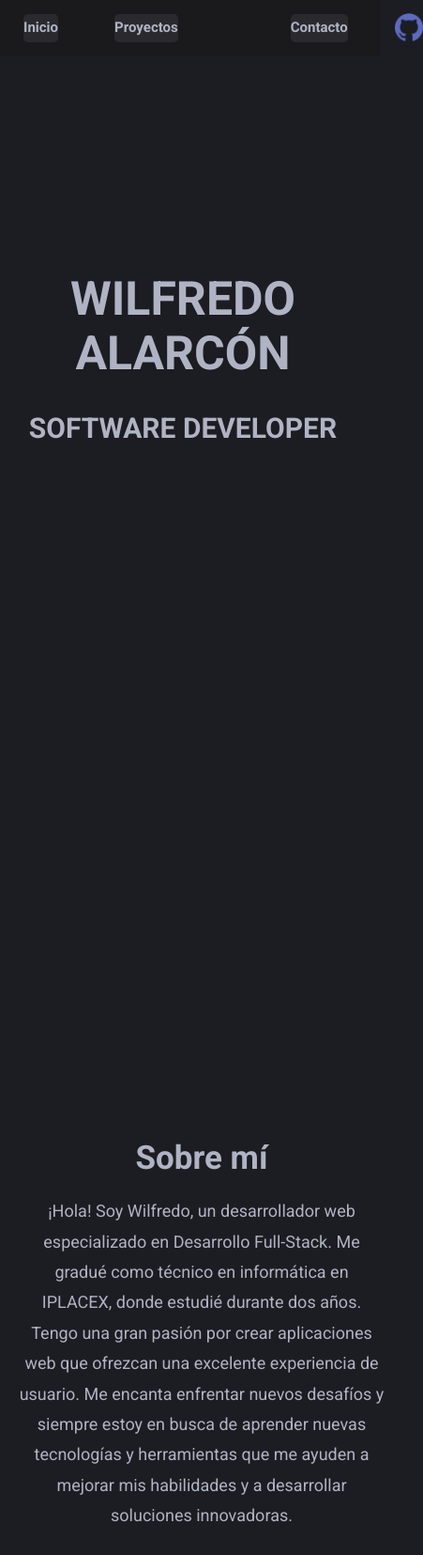
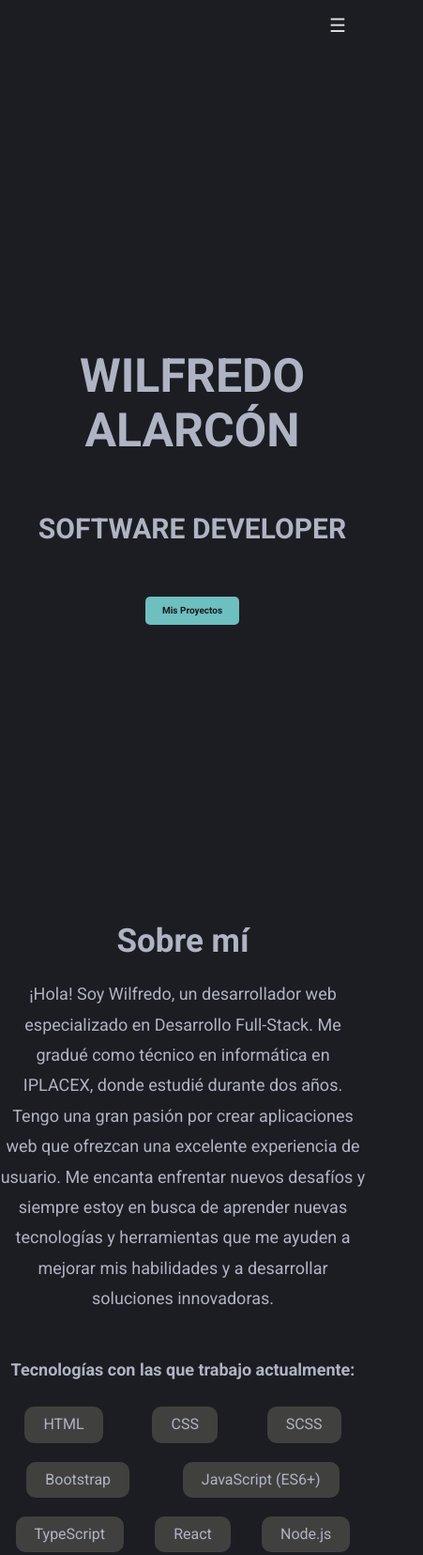
Before and after one commit to wilfredo1234/Portafolio-Desarrollador-Web, a plain HTML site: page index.html in a window 390 px wide. Shown: the top 1655 px of the page at 94% size, 451 px wide, since content can reach past the window. Drawn offline with nearby package versions, Linux system fonts and the light colour scheme.

Commit message:
Actualizacion de index.js, index.css e index.html

```diff
--- a/JavaScript/index.js
+++ b/JavaScript/index.js
@@ -0,0 +1,27 @@
+// Seleccionamos el botón de menú y la navegación
+const menuToggle = document.getElementById('menu-toggle');
+const nav = document.querySelector('.containerNavegation__nav');
+
+// Agregamos el evento de click al botón de menú
+menuToggle.addEventListener('click', () => {
+    nav.classList.toggle('nav-active');
+
+    // Cambiar el ícono del botón al estado activo/inactivo
+    if (nav.classList.contains('nav-active')) {
+        menuToggle.innerHTML = '&times;'; // Ícono de 'X' para cerrar
+    } else {
+        menuToggle.innerHTML = '&#9776;'; // Ícono de hamburguesa
+    }
+});
+
+// Cerrar el menú al hacer clic en un enlace
+const navLinks = document.querySelectorAll('.containerNavegation__nav-enlace');
+
+navLinks.forEach(link => {
+    link.addEventListener('click', () => {
+        if (nav.classList.contains('nav-active')) {
+            nav.classList.remove('nav-active');
+            menuToggle.innerHTML = '&#9776;'; // Restaurar ícono de hamburguesa
+        }
+    });
+});
--- a/css/index.css
+++ b/css/index.css
@@ -9,7 +9,8 @@
     --color-texto-hover: #6ebfbf;
     --color-texto-nav: #e0e0e0;
     --color-texto-nav-hover: #ffffff;
-    --color-fondo-nav: #2a2a2e;
+    --color-fondo-nav: #1a1a1d;
+    --color-btn-tecnologias: #40403f;
 
     /* Fuentes */
     --fuente-principal: 'Roboto', sans-serif;
@@ -18,9 +19,10 @@
 
 body {
     background-color: var(--color-body);
-    font-family: 'Roboto', sans-serif;
+    font-family: var(--fuente-principal);
     overflow-x: hidden;
-
+    margin: 0;
+    padding: 0;
     scroll-behavior: smooth;
 }
 
@@ -45,6 +47,63 @@ body {
     height: 100%;
     background-color: var(--color-navegation);
     padding-left: 1.5rem;
+    transition: transform 0.3s ease, opacity 0.3s ease;
+}
+
+/* Ocultar el menú en dispositivos móviles por defecto */
+@media (max-width: 568px) {
+    .containerNavegation__nav {
+        display: none;
+        flex-direction: column;
+        background-color: var(--color-navegation);
+        position: absolute;
+        top: 6rem;
+        left: 0;
+        width: 100%;
+        height: calc(100vh - 6rem);
+        z-index: 999;
+    }
+
+
+    .menu-toggle {
+        display: block;
+        position: absolute;
+        top: 1.5rem;
+        right: 1.5rem;
+        background: none;
+        border: none;
+        font-size: 2rem;
+        color: var(--color-texto-nav);
+        cursor: pointer;
+    }
+
+    /* Ajustes de los enlaces del menú en móviles */
+    .containerNavegation__nav-enlace {
+        width: 100%;
+        height: 4rem;
+        text-align: center;
+        padding: 1rem 0;
+        margin: 0;
+        border-bottom: 1px solid var(--color-texto-hover);
+    }
+
+    /* Estilos para el estado activo del menú */
+    .nav-active {
+        display: flex;
+        animation: fadeIn 0.3s ease-in-out;
+    }
+}
+
+/* Animación para la aparición del menú */
+@keyframes fadeIn {
+    from {
+        opacity: 0;
+        transform: translateY(-20px);
+    }
+    to {
+        opacity: 1;
+        transform: translateY(0);
+    }
 }
 
 .containerNavegation__nav-enlace {
@@ -58,12 +117,21 @@ body {
     color: var(--color-texto);
     font-weight: bold;
     background-color: var(--color-fondo-nav);
-    transition: box-shadow 0.3s ease;
-    transition: transform 0.3s ease;
+    transition: box-shadow 0.3s ease, transform 0.3s ease;
     box-shadow: 0 0 5px rgba(0, 0, 0, 0);
     margin-left: 1rem;
     border-radius: 0.5rem;
 }
+
+@media (max-width: 568px) {
+    .containerNavegation__nav-enlace {
+        width: 100%;
+        height: 4rem;
+        text-align: center;
+        margin-left: 0;
+    }
+}
+
 .containerNavegation__nav-enlace:hover {
     box-shadow: 0 0 5px rgba(0, 0, 0, 1);
     box-shadow: 0 0 20px 5px rgba(255, 255, 255, 0.7); /* Añadir sombra con brillo al pasar el mouse */
@@ -76,33 +144,45 @@ body {
     align-items: center;
     margin-right: 4rem;
     width: 100%;
-    height: 4rem
+    height: 4rem;
 }
+
 .containerNavegation__containerLogo-logo {
     width: 3rem;
-    height: 3rem
+    height: 3rem;
 }
 
 
 /* Section One */
 .containerSeccionOne {
+    display: flex;
+    justify-content: center;
+    align-items: center;
+    flex-direction: column;
     width: 100%;
     height: 100vh; /* Cada sección ocupa el 100% de la pantalla */
     scroll-snap-align: start; /* Hace que la sección se alinee al inicio al hacer scroll */
+}
 
-    margin-top: 23rem;
+@media (max-width: 568px) {
+    .containerSeccionOne {
+        padding: 2rem 1rem;
+    }
 }
+
 .containerSeccionOne__titulo {
     text-align: center;
     color: var(--color-texto);
     font-size: 5rem;
     text-transform: uppercase;
 }
+
 .containerSeccionOne__titulo:hover {
     color: var(--color-texto-hover);
     transform: scale(1.1);
     transition: transform 0.3s ease;
 }
+
 .containerSeccionOne__subtitulo {
     text-align: center;
     color: var(--color-texto);
@@ -110,11 +190,13 @@ body {
     text-transform: uppercase;
 
 }
+
 .containerSeccionOne__subtitulo:hover {
     color: var(--color-texto-hover);
     transform: scale(1.1);
     transition: transform 0.3s ease;
 }
+
 .video-background {
     position: absolute;
     top: 0;
@@ -125,21 +207,57 @@ body {
     z-index: -1;
 }
 
+.containerSeccionOne__btn {
+    display: flex;
+    justify-content: center;
+    align-items: center;
+    margin-top: 3rem;
+    font-weight: 700;
+    color: #1a1a1d;
+    background-color: var(--color-texto-hover);
+    border-radius: 0.5rem;
+    width: 10rem;
+    height: 3rem;
+    text-decoration: none;
+    transition: background-color 0.3s ease, transform 0.3s ease;
+}
+
+.containerSeccionOne__btn:hover {
+    background-color: #5bd3d3;
+    transform: scale(1.05);
+}
+
 /* Section Two */
 .containerAcercaLlamativa {
+    display: flex;
+    flex-direction: column;
+    justify-content: center;
+    align-items: center;
     width: 100%;
     height: 100vh; /* Cada sección ocupa el 100% de la pantalla */
     scroll-snap-align: start; /* Hace que la sección se alinee al inicio al hacer scroll */
-
     padding: 5rem 2rem;
     background-color: var(--color-body);
     color: var(--color-texto);
 }
-
+@media (max-width: 568px) {
+    .containerAcercaLlamativa {
+        width: 100%;
+        height: 100vh;
+        text-align: center;
+        display: flex;
+        justify-content: center;
+        align-items: center;
+        flex-direction: column;
+        margin: 0;
+        padding: 0;
+    }
+}
 .containerAcercaLlamativa__contenido {
     max-width: 70rem;
     margin: 0 auto;
     text-align: center;
+
 }
 
 .containerAcercaLlamativa__titulo {
@@ -152,13 +270,12 @@ body {
     font-size: 1.8rem;
     line-height: 1.8;
     margin-bottom: 2rem;
+}
 
-}
 .containerAcercaLlamativaTecnologia__texto {
     margin-top: 5rem;
     font-weight: bold;
     font-size: 1.8rem;
-
 }
 
 .containerAcercaLlamativa__tecnologias {
@@ -168,7 +285,7 @@ body {
 }
 
 .tecnologia {
-    background-color: var(--color-fondo-nav);
+    background-color: var(--color-btn-tecnologias);
     color: var(--color-texto);
     padding: 1rem 2rem;
     border-radius: 10px;
@@ -193,8 +310,8 @@ body {
     margin-top: 10rem;
     background-color: var(--color-fondo-nav);
 }
+
 .containerFooter__copy {
     font-size: 1.3rem;
     color: var(--color-texto);
-
 }
--- a/index.html
+++ b/index.html
@@ -17,27 +17,29 @@
 
 <body>
 
-
-
     <header class="containerNavegation">
         <nav class="containerNavegation__nav">
-            <a class="containerNavegation__nav-enlace" href="">Inicio</a>
-            <a class="containerNavegation__nav-enlace" href="">Proyectos</a>
-            <a class="containerNavegation__nav-enlace" href=""></a>
-            <a class="containerNavegation__nav-enlace" href="">Contacto</a>
+            <a class="containerNavegation__nav-enlace" href="#inicio">Inicio</a>
+            <a class="containerNavegation__nav-enlace" href="#proyectos">Proyectos</a>
+            <a class="containerNavegation__nav-enlace" href="#acerca">Contacto</a>
 
             <div class="containerNavegation__containerLogo">
                 <a target="_blank" href="https://github.com/wilfredo1234?tab=repositories">
-                    <img class="containerNavegation__containerLogo-logo" src="img/github.png" alt="">
+                    <img class="containerNavegation__containerLogo-logo" src="img/github.png" alt="Logo Github">
                 </a>
             </div>
         </nav>
+
+        <!-- Botón de menú (Hamburguesa) -->
+        <button class="menu-toggle" id="menu-toggle" aria-label="Abrir menú de navegación">
+            &#9776; <!-- Ícono de hamburguesa -->
+        </button>
     </header>
 
     <section id="inicio" class="containerSeccionOne">
         <h1 class="containerSeccionOne__titulo">Wilfredo Alarcón</h1>
         <h2 class="containerSeccionOne__subtitulo">Software Developer</h2>
-
+        <a class="containerSeccionOne__btn" href="#proyectos">Mis Proyectos</a>
     </section>
 
     <section id="acerca" class="containerAcercaLlamativa">
@@ -70,17 +72,9 @@
         </div>
     </section>
 
-
-
-
-
-
-
     <footer class="containerFooter">
         <p class="containerFooter__copy">&copy; Todos los derechos reservados Wilfredo Alarcón</p>
     </footer>
-
-
 
     <script src="JavaScript/index.js"></script>
 </body>
```
